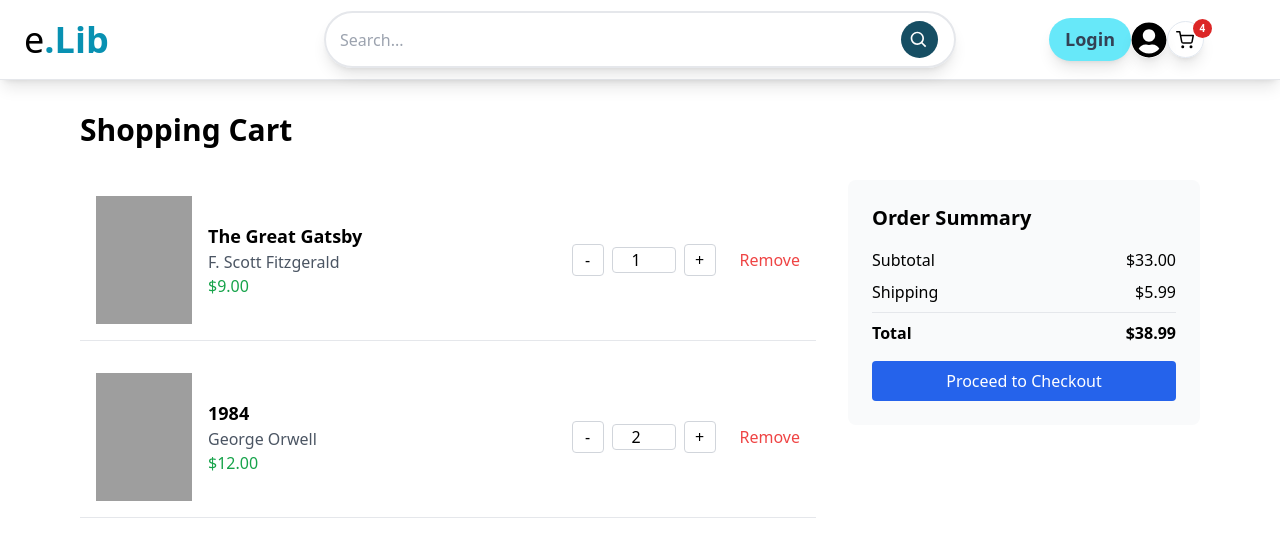
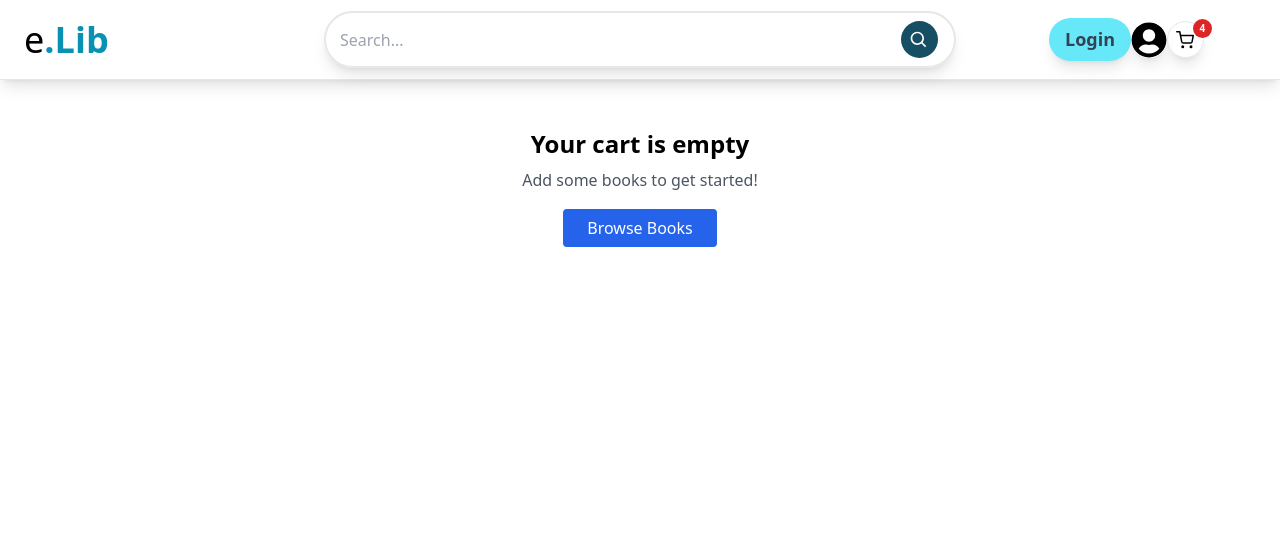
Before and after one commit to rajnirala4104/E-Lib, a React (Vite) app in the folder frontend/e-library/: page /cart in a window 1280 px wide. Shown: the top 540 px of the page. Built offline with nearby package versions, Linux system fonts and the light colour scheme; grey boxes are pictures that could not be loaded; the HTML template or start-up script is replaced by a standard one.

Commit message:
added click event and lil bit changes more

```diff
--- a/frontend/e-library/src/icons/index.tsx
+++ b/frontend/e-library/src/icons/index.tsx
@@ -47,7 +47,7 @@ export const LeftArrowIcon: React.FC<IconClasses> = (props) => {
   return (
     <svg
       className={props.classes}
-      stroke="currentColor" fill="currentColor" strokeWidth="0" viewBox="0 0 16 16" height="1em" width="1em" xmlns="http://www.w3.org/2000/svg"><path fill-rule="evenodd" d="M5.854 4.646a.5.5 0 010 .708L3.207 8l2.647 2.646a.5.5 0 01-.708.708l-3-3a.5.5 0 010-.708l3-3a.5.5 0 01.708 0z" clip-rule="evenodd"></path><path fill-rule="evenodd" d="M2.5 8a.5.5 0 01.5-.5h10.5a.5.5 0 010 1H3a.5.5 0 01-.5-.5z" clip-rule="evenodd"></path></svg>
+      stroke="currentColor" fill="currentColor" strokeWidth="0" viewBox="0 0 16 16" height="1em" width="1em" xmlns="http://www.w3.org/2000/svg"><path fillRule="evenodd" d="M5.854 4.646a.5.5 0 010 .708L3.207 8l2.647 2.646a.5.5 0 01-.708.708l-3-3a.5.5 0 010-.708l3-3a.5.5 0 01.708 0z" clipRule="evenodd"></path><path fillRule="evenodd" d="M2.5 8a.5.5 0 01.5-.5h10.5a.5.5 0 010 1H3a.5.5 0 01-.5-.5z" clipRule="evenodd"></path></svg>
   )
 }
 
--- a/frontend/e-library/src/pages/AdminLayout.tsx
+++ b/frontend/e-library/src/pages/AdminLayout.tsx
@@ -4,7 +4,6 @@ import { Outlet } from 'react-router-dom'
 export const AdminLayout: React.FC = () => {
   return (
     <Fragment>
-      <div>AdminLayout</div>
       <Outlet />
     </Fragment>
   )
--- a/frontend/e-library/src/pages/BookPage.tsx
+++ b/frontend/e-library/src/pages/BookPage.tsx
@@ -117,12 +117,12 @@ export const BookPage: React.FC = () => {
                                         <div className="flex items-center space-x-4">
                                             <label className="text-gray-700">Quantity:</label>
                                             <div className="flex items-center border rounded-lg">
-                                                <button
+                                                <span
                                                     className="px-3 py-1 border-r hover:bg-gray-100"
                                                     onClick={() => setQuantity(Math.max(0, quantity - 1))}
                                                 >
                                                     -
-                                                </button>
+                                                </span>
                                                 <span className="px-4 py-1">{quantity}</span>
                                                 <button
                                                     className="px-3 py-1 border-l hover:bg-gray-100"
@@ -133,7 +133,7 @@ export const BookPage: React.FC = () => {
                                             </div>
                                         </div>
                                         <div className="flex space-x-4">
-                                            <button className="flex-1 bg-blue-600 text-white py-3 px-6 rounded-lg hover:bg-blue-700 transition-colors">
+                                            <button onClick={() => navigator(`/cart`)} className="flex-1 bg-blue-600 text-white py-3 px-6 rounded-lg hover:bg-blue-700 transition-colors">
                                                 Add to Cart
                                             </button>
                                             <Tooltip content='Add to Wishlist' position='bottom' >
--- a/frontend/e-library/src/pages/Cart.tsx
+++ b/frontend/e-library/src/pages/Cart.tsx
@@ -1,28 +1,14 @@
-import React, { useState } from 'react';
+import React, { useEffect, useState } from 'react';
 import { CartItem } from '../components/CartItem';
 import { EmptyCart } from '../components/EmptyCart';
 import { CartItemInterface } from '../types';
 import { CartSummary } from './CartSummary';
+import { useNavigate } from 'react-router-dom';
 
 export const Cart: React.FC = () => {
-  const [cartItems, setCartItems] = useState<CartItemInterface[]>([
-    {
-      _id: '1',
-      title: 'The Great Gatsby',
-      author: 'F. Scott Fitzgerald',
-      price: 9,
-      image: '/api/placeholder/150/200',
-      quantity: 1,
-    },
-    {
-      _id: '2',
-      title: '1984',
-      author: 'George Orwell',
-      price: 12,
-      image: '/api/placeholder/150/200',
-      quantity: 2,
-    },
-  ]);
+  const [cartItems, setCartItems] = useState<CartItemInterface[]>([]);
+
+  const navigator = useNavigate();
 
   const handleUpdateQuantity = (_id: string, quantity: number) => {
     setCartItems(items =>
@@ -39,6 +25,13 @@ export const Cart: React.FC = () => {
   if (cartItems.length === 0) {
     return <EmptyCart />;
   }
+
+  useEffect(() => {
+    const localUser = localStorage.getItem('userAdmin');
+    if(!localUser){
+      navigator('/login');
+    }
+  }, [])
 
   return (
     <div className="max-w-6xl mx-auto px-4 py-8">
```
